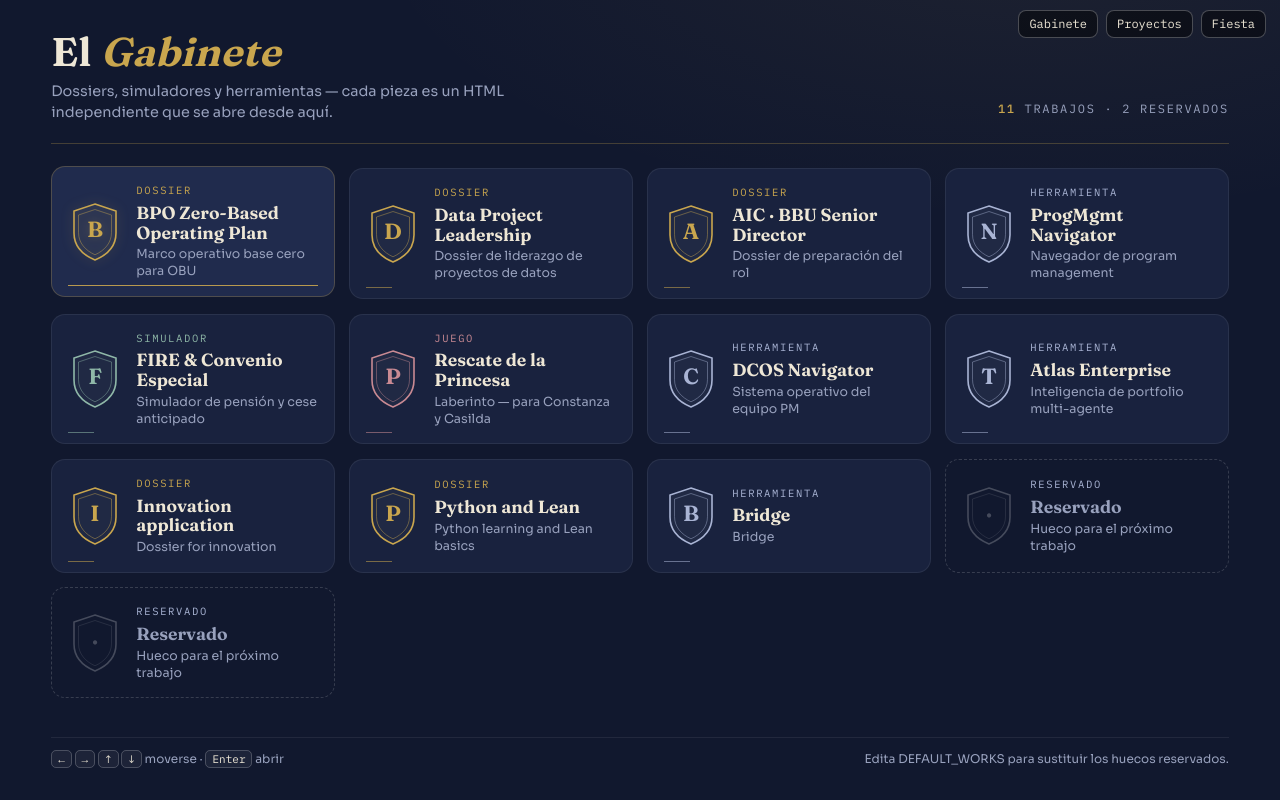
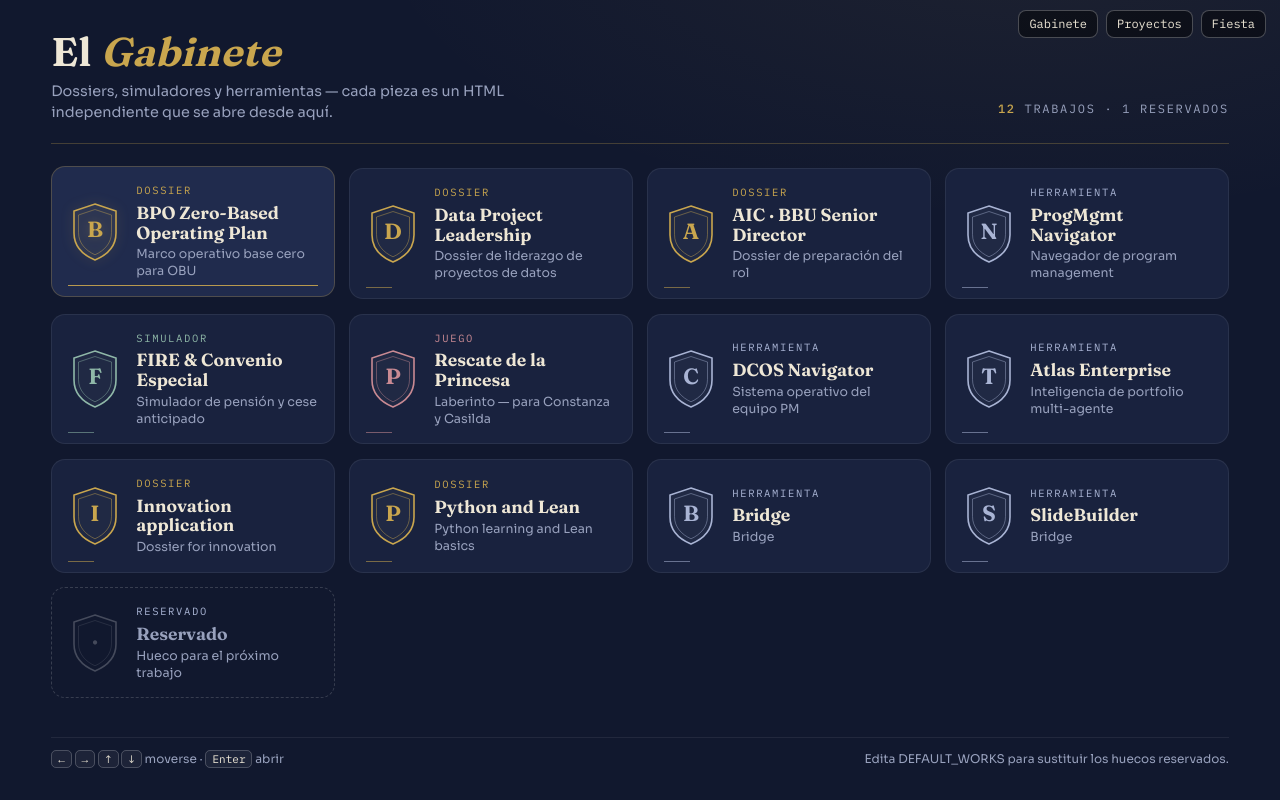
Before and after one commit to joacoarbona/Master, a React (Vite) app in the folder joaco-org/: page / in a window 1280 px wide. Built offline with nearby package versions, Linux system fonts and the light colour scheme.

Commit message:
Update ElGabinete.tsx

```diff
--- a/joaco-org/src/ElGabinete.tsx
+++ b/joaco-org/src/ElGabinete.tsx
@@ -132,7 +132,14 @@ export const DEFAULT_WORKS: Work[] = [
     initial: "B",
     href: "#/app/bridge",
   },
-  slot(4),
+       {
+    id: "SlideBuilder",
+    title: "SlideBuilder",
+    description: "Bridge",
+    kind: "herramienta",
+    initial: "S",
+    href: "#/app/SlideBuilder",
+  },
   slot(5),
 ];
 
```
